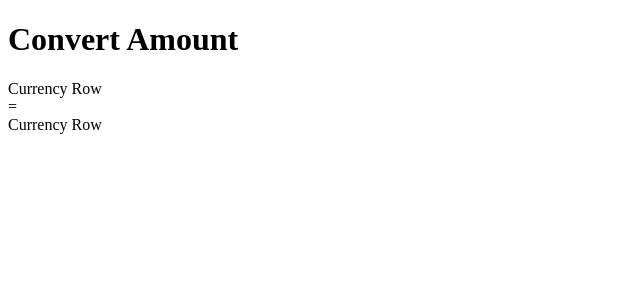
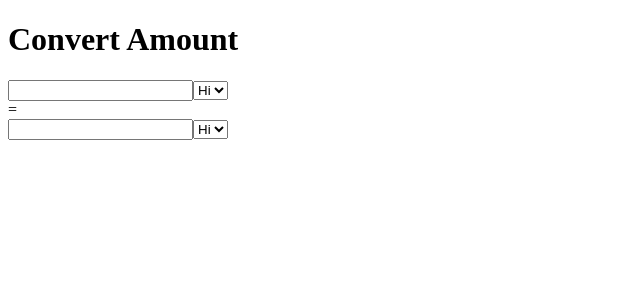
Before and after one commit to RaymondNwambuonwo/React-Money-Converter, a React (Create React App) app in the folder moneyconverter/: page / in a window 1280 px wide. Shown: the top 300 px of the page, without its empty margins (0-640 px from the left). Built offline with nearby package versions, Linux system fonts and the light colour scheme.

Commit message:
option menu started

```diff
--- a/moneyconverter/src/Currency.js
+++ b/moneyconverter/src/Currency.js
@@ -1,7 +1,14 @@
 import React, { Component } from "react";
 
 function Currency() {
-  return <div>Currency Row</div>;
+  return (
+    <div>
+      <input type="number" />
+      <select>
+        <option value="Hi">Hi</option>
+      </select>
+    </div>
+  );
 }
 
 export default Currency;
```
